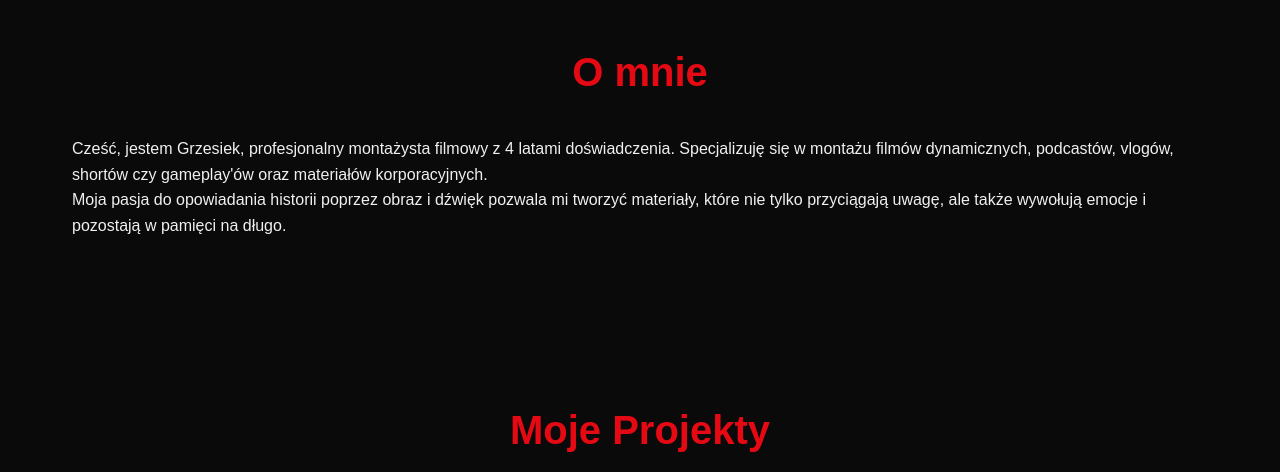
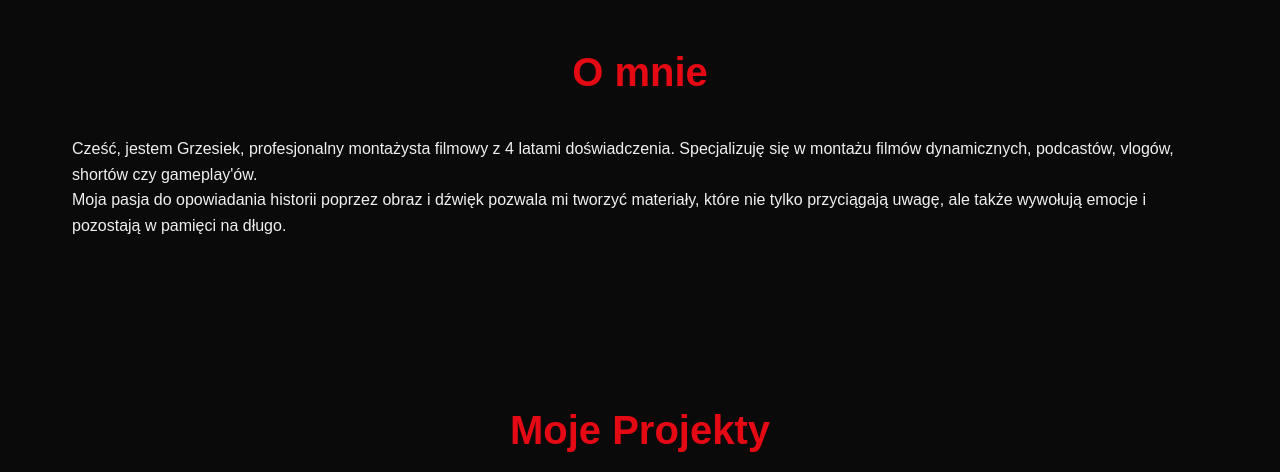
Before and after one commit to s7w2/main, a plain HTML site: page index.html in a window 1280 px wide. Shown: the part 840-1312 px from the top of the page. Drawn offline with Linux system fonts and the light colour scheme.

Commit message:
Update index.html

```diff
--- a/index.html
+++ b/index.html
@@ -33,7 +33,7 @@
         <h2>O mnie</h2>
         <div class="about-content">
             <div class="about-text">
-                <p>Cześć, jestem Grzesiek, profesjonalny montażysta filmowy z 4 latami doświadczenia. Specjalizuję się w montażu filmów dynamicznych, podcastów, vlogów, shortów czy gameplay'ów oraz materiałów korporacyjnych.</p>
+                <p>Cześć, jestem Grzesiek, profesjonalny montażysta filmowy z 4 latami doświadczenia. Specjalizuję się w montażu filmów dynamicznych, podcastów, vlogów, shortów czy gameplay'ów.</p>
                 <p>Moja pasja do opowiadania historii poprzez obraz i dźwięk pozwala mi tworzyć materiały, które nie tylko przyciągają uwagę, ale także wywołują emocje i pozostają w pamięci na długo.</p>
             </div>
         </div>
@@ -146,4 +146,5 @@
 
     </script>
 </body>
+
 </html>
```
